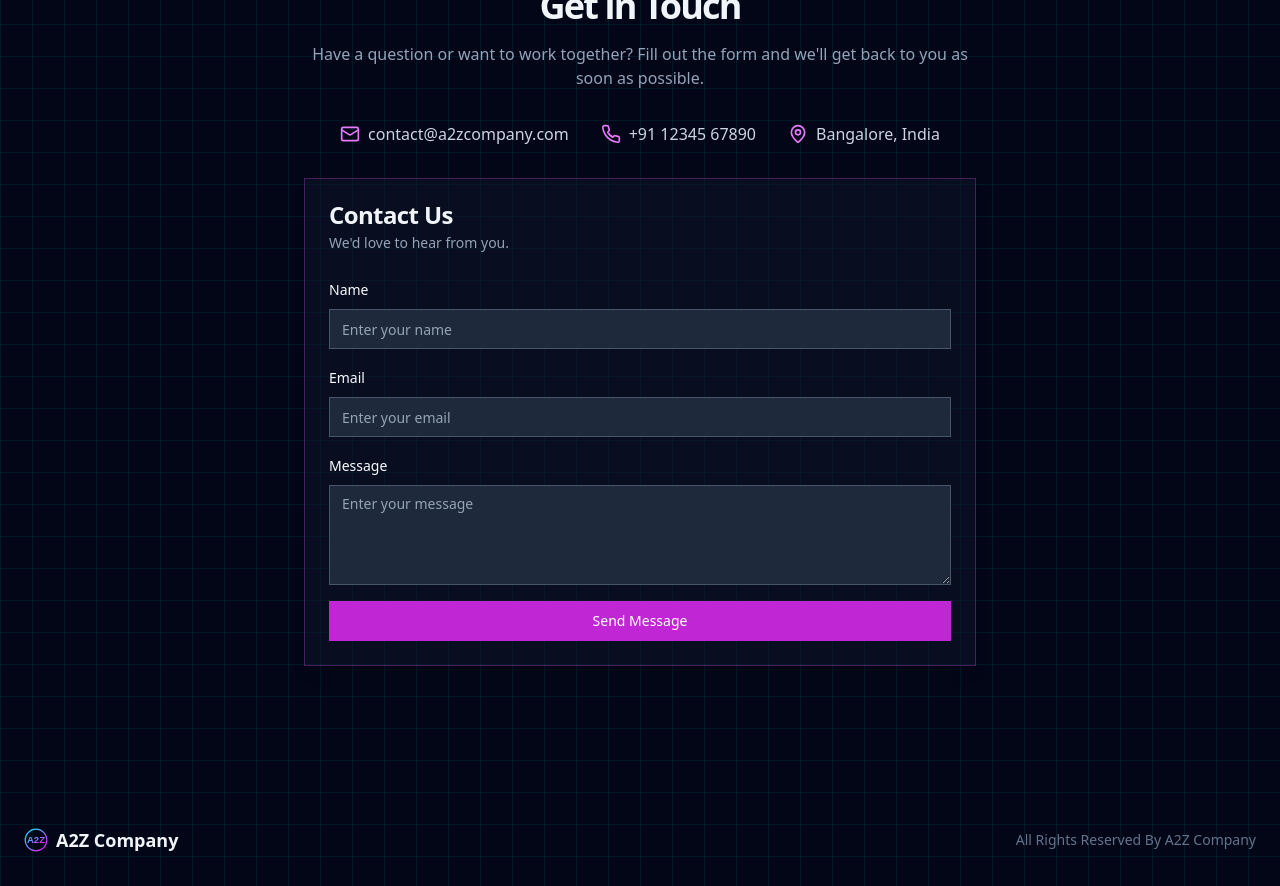
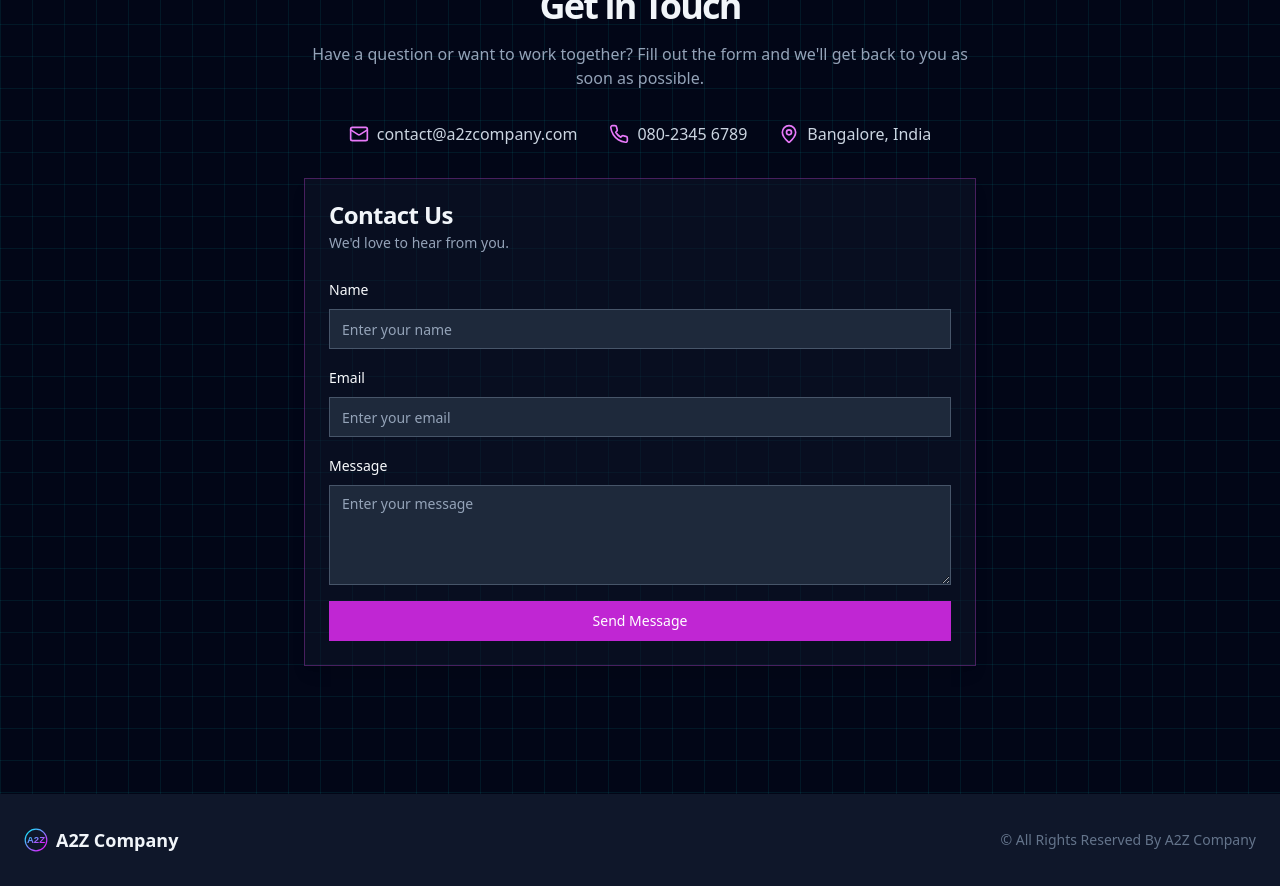
Before and after one commit to anusha-n-21327/a2z-company-landing, a React (Vite) app: page / in a window 1280 px wide. Shown: the part 4040-4926 px from the top of the page. Built offline with nearby package versions, Linux system fonts and the light colour scheme.

Commit message:
[dyad] Updated contact number and footer design - wrote 2 file(s)

```diff
--- a/src/components/Contact.tsx
+++ b/src/components/Contact.tsx
@@ -31,7 +31,7 @@ const Contact = () => {
             </div>
             <div className="flex items-center justify-center gap-2">
               <Phone className="h-5 w-5 text-fuchsia-400" />
-              <span>+91 12345 67890</span>
+              <span>080-2345 6789</span>
             </div>
             <div className="flex items-center justify-center gap-2">
               <MapPin className="h-5 w-5 text-fuchsia-400" />
--- a/src/components/Footer.tsx
+++ b/src/components/Footer.tsx
@@ -2,7 +2,7 @@ import { A2ZLogo } from "./A2ZLogo";
 
 const Footer = () => {
   return (
-    <footer className="w-full py-8 bg-transparent">
+    <footer className="w-full py-8 bg-slate-900">
       <div className="container mx-auto px-4 md:px-6 flex flex-col md:flex-row items-center justify-between">
         <div className="flex items-center gap-2 mb-4 md:mb-0">
           <A2ZLogo className="h-6 w-auto" />
@@ -11,7 +11,7 @@ const Footer = () => {
           </span>
         </div>
         <p className="text-sm text-slate-500">
-          All Rights Reserved By A2Z Company
+          &copy; All Rights Reserved By A2Z Company
         </p>
       </div>
     </footer>
```
